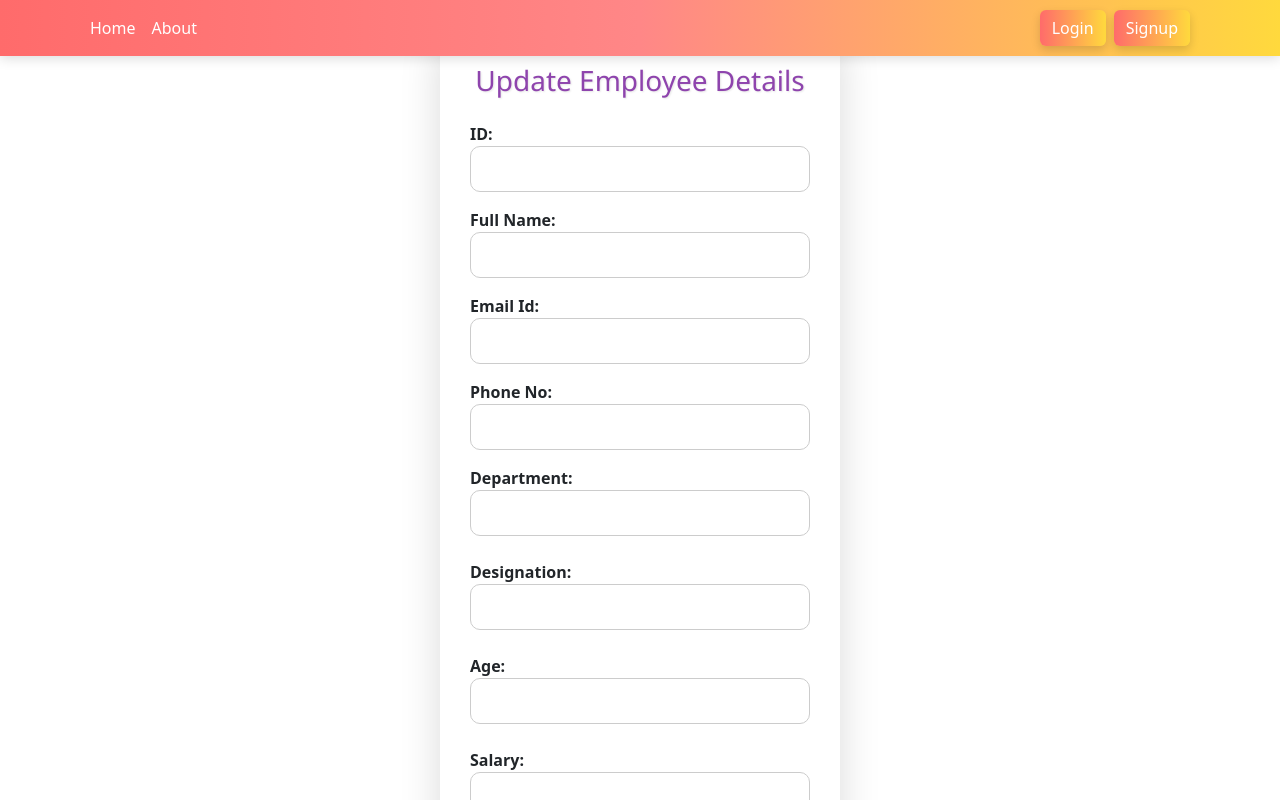
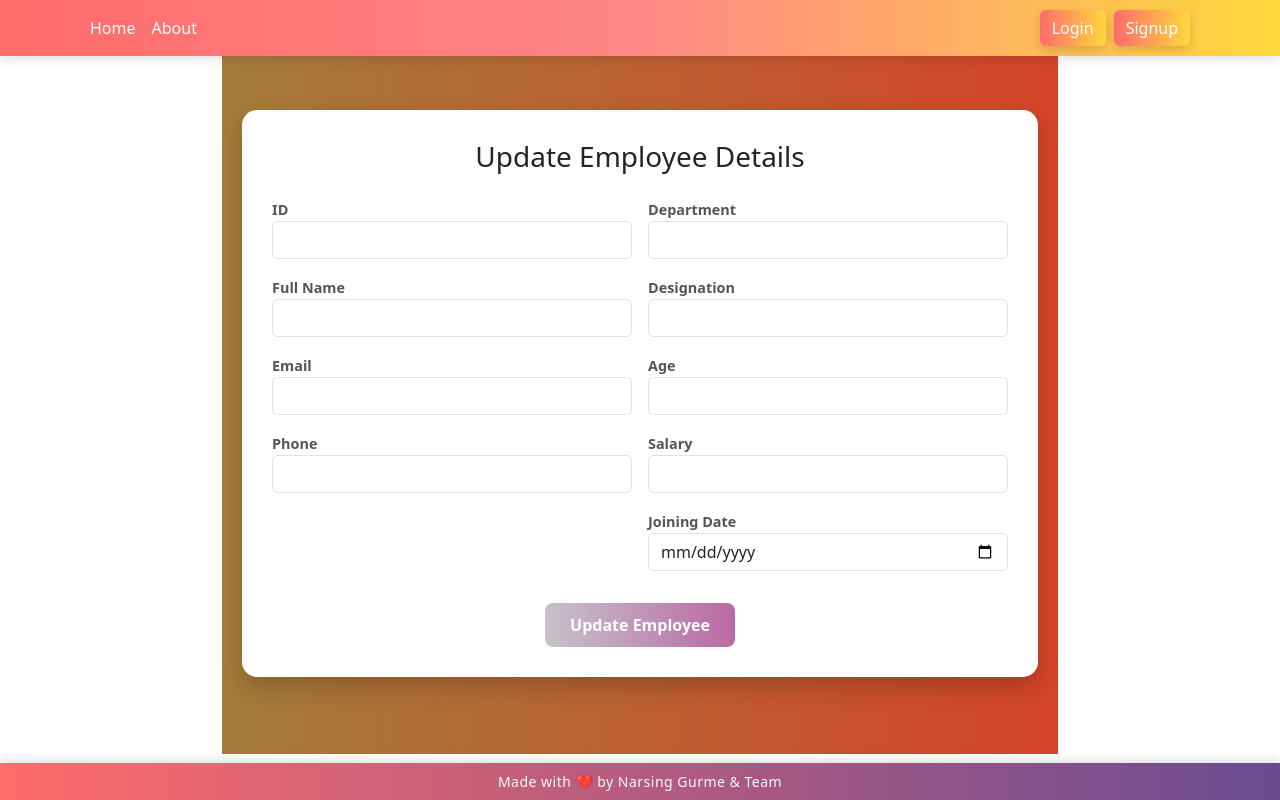
Before and after one commit to narsinggurme/Employee-management-with-spring-security, an Angular app: page /update-employee/1 in a window 1280 px wide. Built offline with nearby package versions, Linux system fonts and the light colour scheme; no server answers.

Commit message:
Added, user can't sign up using same email

```diff
--- a/src/app/employee-details/employee-details.component.ts
+++ b/src/app/employee-details/employee-details.component.ts
@@ -4,6 +4,10 @@ import { EmployeeService } from '../services/employee.service';
 import { CommonModule } from '@angular/common';
 import { Employee } from '../models/employee.model';
 
+interface OtpResponse {
+  status: 'success' | 'error';
+  message: string;
+}
 @Component({
   selector: 'app-employee-details',
   imports: [CommonModule],
@@ -49,4 +53,26 @@ export class EmployeeDetailsComponent implements OnInit {
   updateEmployee(id: number): void {
     this.router.navigate(['update-employee', id]);
   }
+
+  deleteEmployee(id: number): void {
+    const confirmDelete = confirm("Are you sure you want to delete this employee?");
+    if (!confirmDelete) {
+      return;
+    }
+    this.employeeService.deleteEmployeeByid(id).subscribe({
+      next: (res: Employee) => {
+        console.log("Employee deleted:", res);
+        alert(`Employee ${res.name} deleted successfully!`);
+        this.gotoList();
+      },
+      error: (err) => {
+        if (err.status === 404) {
+          alert("Employee not found or already deleted.");
+        } else {
+          console.error('Error deleting employee:', err);
+        }
+      }
+    });
+  }
+
 }
--- a/src/app/services/employee.service.ts
+++ b/src/app/services/employee.service.ts
@@ -16,11 +16,6 @@ export class EmployeeService {
   getEmployees(): Observable<Employee[]> {
     return this.http.get<Employee[]>(this.baseUrl);
   }
-  // getEmployees(page: number, limit: number): Observable<Employee[]> {
-  //   return this.http.get<Employee[]>(`${this.baseUrl}?page=${page}&limit=${limit}`);
-  // }
-
-
   createEmployee(employee: Employee): Observable<object> {
     return this.http.post(this.postUrl, employee);
   }
@@ -33,7 +28,7 @@ export class EmployeeService {
     return this.http.put(`${this.baseUrl}/${id}`, employee);
   }
 
-  deleteEmployeeByid(id: number): Observable<void> {
-    return this.http.delete<void>(`${this.baseUrl}/${id}`);
+  deleteEmployeeByid(id: number): Observable<Employee> {
+    return this.http.delete<Employee>(`${this.baseUrl}/${id}`);
   }
 }
--- a/src/app/update-employee/update-employee.component.css
+++ b/src/app/update-employee/update-employee.component.css
@@ -2,60 +2,36 @@
     display: flex;
     justify-content: center;
     align-items: center;
-    min-height: calc(100vh - 140px);
-    background: linear-gradient(120deg, #ffe6f0, #fff1e6);
+    min-height: 90vh;
+    background: linear-gradient(to right, #a47c3a, #d5442a);
+    padding: 20px;
 }
 
 .update-employee-card {
-    width: 400px;
-    background: #fff;
-    padding: 40px 30px;
-    border-radius: 20px;
-    box-shadow: 0 15px 40px rgba(0, 0, 0, 0.15);
-    transition: transform 0.3s, box-shadow 0.3s;
+    background: #ffffff;
+    padding: 30px;
+    border-radius: 15px;
+    max-width: 900px;
+    width: 100%;
+    box-shadow: 0 10px 25px rgba(0, 0, 0, 0.2);
 }
 
-.update-employee-card:hover {
-    transform: translateY(-5px);
-    box-shadow: 0 20px 50px rgba(0, 0, 0, 0.2);
+.floating-label {
+    font-size: 0.9rem;
+    color: #555;
 }
 
-.update-title {
-    color: #8e44ad;
-    font-family: 'Segoe UI', Tahoma, Geneva, Verdana, sans-serif;
-    text-shadow: 1px 1px 2px rgba(0, 0, 0, 0.1);
+.btn-gradient-hover {
+    background: linear-gradient(to right, #a8a3ad, #951974);
+    color: white;
+    font-weight: bold;
+    border: none;
+    padding: 10px 25px;
+    border-radius: 8px;
+    transition: all 0.3s ease;
 }
 
-.form-control {
-    border-radius: 10px;
-    border: 1px solid #ccc;
-    padding: 10px;
-    transition: all 0.3s;
+.btn-gradient-hover:hover {
+    transform: translateY(-3px);
+    box-shadow: 0 5px 15px rgba(0, 0, 0, 0.2);
 }
-
-.form-control:focus {
-    border-color: #8e44ad;
-    box-shadow: 0 0 8px rgba(142, 68, 173, 0.2);
-}
-
-.submit-btn {
-    background: linear-gradient(90deg, #ff9a9e, #fad0c4);
-    border: none;
-    color: #fff;
-    font-weight: 600;
-    border-radius: 50px;
-    padding: 10px 30px;
-    transition: transform 0.3s, box-shadow 0.3s;
-}
-
-.submit-btn:hover {
-    transform: translateY(-3px);
-    box-shadow: 0 8px 15px rgba(0, 0, 0, 0.2);
-    cursor: pointer;
-}
-
-.text-danger {
-    font-size: 0.85em;
-    margin-top: 3px;
-    display: block;
-}
--- a/src/app/update-employee/update-employee.component.html
+++ b/src/app/update-employee/update-employee.component.html
@@ -1,83 +1,67 @@
 <div class="update-employee-wrapper">
-    <div class="update-employee-card">
+    <div class="update-employee-card animate__animated animate__fadeIn">
         <h3 class="update-title text-center mb-4">Update Employee Details</h3>
 
-        <form (ngSubmit)="onSubmit()" [formGroup]="empForm">
-            <!-- ID -->
+        <form (ngSubmit)="onSubmit()" [formGroup]="empForm" class="update-form row g-3">
+
+            <!-- Left Column -->
+            <div class="col-md-6">
                 <div class="form-group mb-3">
-                <label class="fw-bold">ID:</label>
-                <input class="form-control" formControlName="id" readonly>
+                    <label class="fw-bold floating-label">ID</label>
+                    <input type="text" class="form-control" formControlName="id" readonly>
                 </div>
 
-            <!-- Name -->
                 <div class="form-group mb-3">
-                <label class="fw-bold">Full Name:</label>
-                <input class="form-control" formControlName="name">
-                <span class="text-danger" *ngIf="empForm.get('name')?.touched && empForm.get('name')?.invalid">
-                    Name is required (min 3 chars).
-                </span>
+                    <label class="fw-bold floating-label">Full Name</label>
+                    <input type="text" class="form-control" formControlName="name">
                 </div>
 
-            <!-- Email -->
                 <div class="form-group mb-3">
-                <label class="fw-bold">Email Id:</label>
+                    <label class="fw-bold floating-label">Email</label>
                     <input type="email" class="form-control" formControlName="email">
-                <span class="text-danger" *ngIf="empForm.get('email')?.touched && empForm.get('email')?.invalid">
-                    Valid email is required.
-                </span>
                 </div>
 
-            <!-- Phone -->
                 <div class="form-group mb-3">
-                <label class="fw-bold">Phone No:</label>
+                    <label class="fw-bold floating-label">Phone</label>
                     <input type="text" class="form-control" formControlName="phone">
-                <span class="text-danger" *ngIf="empForm.get('phone')?.touched && empForm.get('phone')?.invalid">
-                    10-digit phone number required.
-                </span>
+                </div>
             </div>
 
-            <!-- Department -->
-            <div class="form-group mb-4">
-                <label class="fw-bold">Department:</label>
+            <!-- Right Column -->
+            <div class="col-md-6">
+                <div class="form-group mb-3">
+                    <label class="fw-bold floating-label">Department</label>
                     <input type="text" class="form-control" formControlName="dept">
-                <span class="text-danger" *ngIf="empForm.get('dept')?.touched && empForm.get('dept')?.invalid">
-                    Department is required.
-                </span>
-            </div>
-            <div class="form-group mb-4">
-                <label class="fw-bold">Designation:</label>
-                <input type="text" class="form-control" formControlName="designation">
-                <span class="text-danger"
-                    *ngIf="empForm.get('designation')?.touched && empForm.get('designation')?.invalid">
-                    Department is required.
-                </span>
-            </div>
-            <div class="form-group mb-4">
-                <label class="fw-bold">Age:</label>
-                <input type="text" class="form-control" formControlName="age">
-                <span class="text-danger" *ngIf="empForm.get('age')?.touched && empForm.get('age')?.invalid">
-                    Department is required.
-                </span>
-            </div>
-            <div class="form-group mb-4">
-                <label class="fw-bold">Salary:</label>
-                <input type="text" class="form-control" formControlName="salary">
-                <span class="text-danger" *ngIf="empForm.get('salary')?.touched && empForm.get('salary')?.invalid">
-                    Department is required.
-                </span>
-            </div>
-            <div class="form-group mb-4">
-                <label class="fw-bold">Joining Date:</label>
-                <input type="text" class="form-control" formControlName="joiningDate">
-                <span class="text-danger"
-                    *ngIf="empForm.get('joiningDate')?.touched && empForm.get('joiningDate')?.invalid">
-                    Department is required.
-                </span>
                 </div>
 
-            <div class="text-center">
-                <button class="btn submit-btn" type="submit" [disabled]="empForm.invalid">Submit</button>
+                <div class="form-group mb-3">
+                    <label class="fw-bold floating-label">Designation</label>
+                    <input type="text" class="form-control" formControlName="designation">
                 </div>
+
+                <div class="form-group mb-3">
+                    <label class="fw-bold floating-label">Age</label>
+                    <input type="number" class="form-control" formControlName="age">
+                </div>
+
+                <div class="form-group mb-3">
+                    <label class="fw-bold floating-label">Salary</label>
+                    <input type="number" class="form-control" formControlName="salary">
+                </div>
+
+                <div class="form-group mb-3">
+                    <label class="fw-bold floating-label">Joining Date</label>
+                    <input type="date" class="form-control" formControlName="joiningDate">
+                </div>
+            </div>
+
+            <!-- Submit -->
+            <div class="col-12 text-center mt-3">
+                <button class="btn submit-btn btn-gradient-hover" type="submit" [disabled]="empForm.invalid">
+                    Update Employee
+                </button>
+            </div>
+
         </form>
     </div>
 </div>
```
Lines whose indentation alone changed are shown as unchanged.
